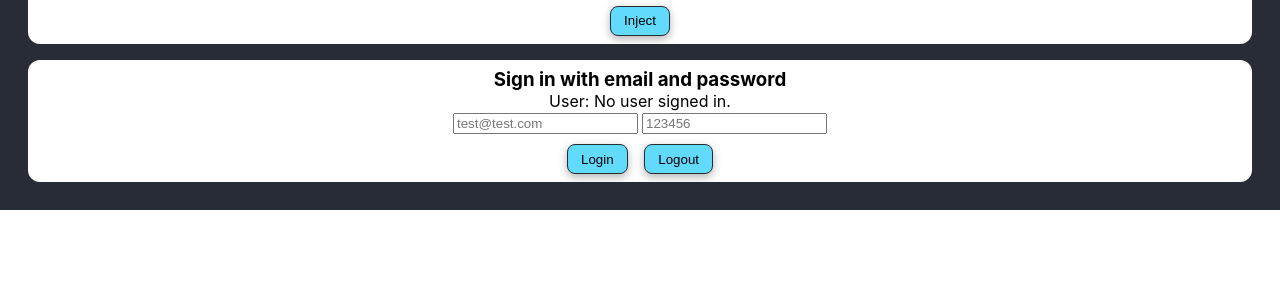
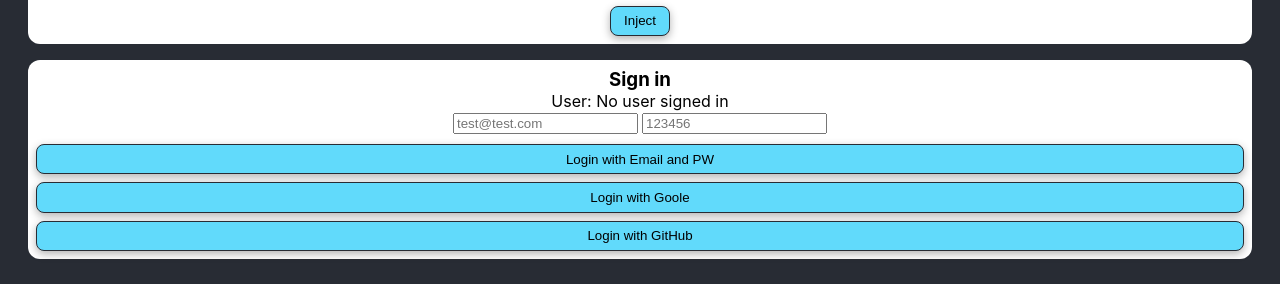
Before and after one commit to greatuber/google-chrome-extension-with-webpack, a React (Create React App) app: page / in a window 1280 px wide. Shown: the part 592-876 px from the top of the page. Before the commit the page ends 802 px from the top, so only its background shows below. Built offline with nearby package versions, Linux system fonts and the light colour scheme; no server answers.

Commit message:
feat: update firebase config and layout of login

```diff
--- a/src/App.css
+++ b/src/App.css
@@ -56,15 +56,8 @@
   padding: 0;
 }
 
-.App-container .buttons {
-  display: flex;
-  flex-direction: row;
-  justify-content: center;
-}
-
-.App-container .buttons button {
-  margin-left: 8px;
-  margin-right: 8px;
+.App-container .login-buttons button {
+  width: 100%;
 }
 
 .App-container input {
--- a/src/App.tsx
+++ b/src/App.tsx
@@ -7,7 +7,7 @@ import {
   signInWithEmailAndPassword,
   onAuthStateChanged,
   signOut
-} from 'firebase/auth/web-extension';
+} from 'firebase/auth';
 
 interface Issue {
   id: string;
@@ -17,6 +17,10 @@ interface Issue {
 const firebaseConfig = {
   apiKey: process.env.API_KEY,
   authDomain: process.env.AUTH_DOMAIN,
+  projectId: process.env.PROJECT_ID,
+  storageBucket: process.env.STORAGE_BUCKET,
+  messagingSenderId: process.env.MESSAGING_SENDER_ID,
+  appId: process.env.APP_ID
 }
 
 const app = initializeApp(firebaseConfig);
@@ -24,7 +28,7 @@ const auth = getAuth(app);
 
 const App: React.FC = () => {
   const [issues, setIssues] = useState<Issue[]>([]);
-  const [user, setUser] = useState("No user signed in.");
+  const [user, setUser] = useState("No user signed in");
   const [email, setEmail] = useState("");
   const [password, setPassword] = useState("");
 
@@ -78,11 +82,7 @@ const App: React.FC = () => {
 
   useEffect(() => {
     onAuthStateChanged(auth, (user) => {
-      if (user) {
-        setUser(user.email!);
-      } else {
-        setUser("No user signed in.");
-      }
+      setUser((user && user.uid) ? user.email! : "No user signed in");
     });
   });
 
@@ -114,19 +114,26 @@ const App: React.FC = () => {
           </button>
         </div>
         <div className="App-container">
-          <h3>Sign in with email and password</h3>
+          <h3>Sign in</h3>
           <p>User: {user}</p>
           <input type="text" placeholder="test@test.com" onChange={(e) => setEmail(e.target.value)}></input>
           <input type="text" placeholder="123456" onChange={(e) => setPassword(e.target.value)}></input>
-          <div className="buttons">
-            <button className="App-button" onClick={handleLogin}>
-              Login
+          <div className="login-buttons">
+            <button className="App-button" onClick={handleLogin} hidden={user == "No user signed in" ? false : true}>
+              Login with Email and PW
             </button>
-            <button className="App-button" onClick={handleLogout}>
+            <button className="App-button" hidden={user == "No user signed in" ? false : true}>
+              Login with Goole
+            </button>
+            <button className="App-button" hidden={user == "No user signed in" ? false : true}>
+              Login with GitHub
+            </button>
+            <button className="App-button" onClick={handleLogout} hidden={user == "No user signed in" ? true : false}>
               Logout
             </button>
           </div>
         </div>
+
     </div>
   );
 }
--- a/src/process.env.d.ts
+++ b/src/process.env.d.ts
@@ -2,5 +2,9 @@ declare namespace NodeJS {
   interface ProcessEnv {
     API_KEY: string;
     AUTH_DOMAIN: string;
+    PROJECT_ID: string;
+    STORAGE_BUCKET: string;
+    MESSAGING_SENDER_ID: string;
+    APP_ID: string;
   }
 }
```
